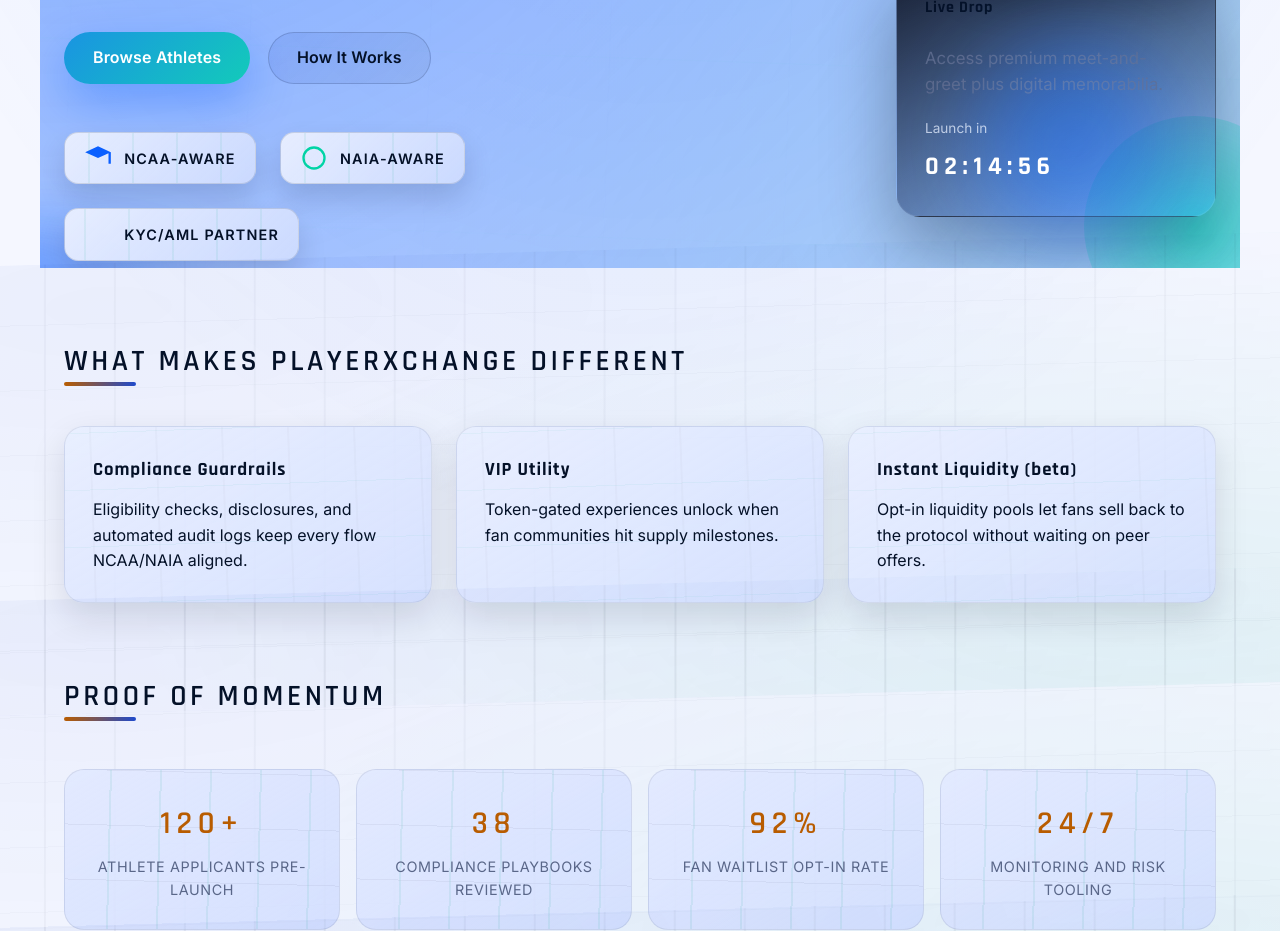
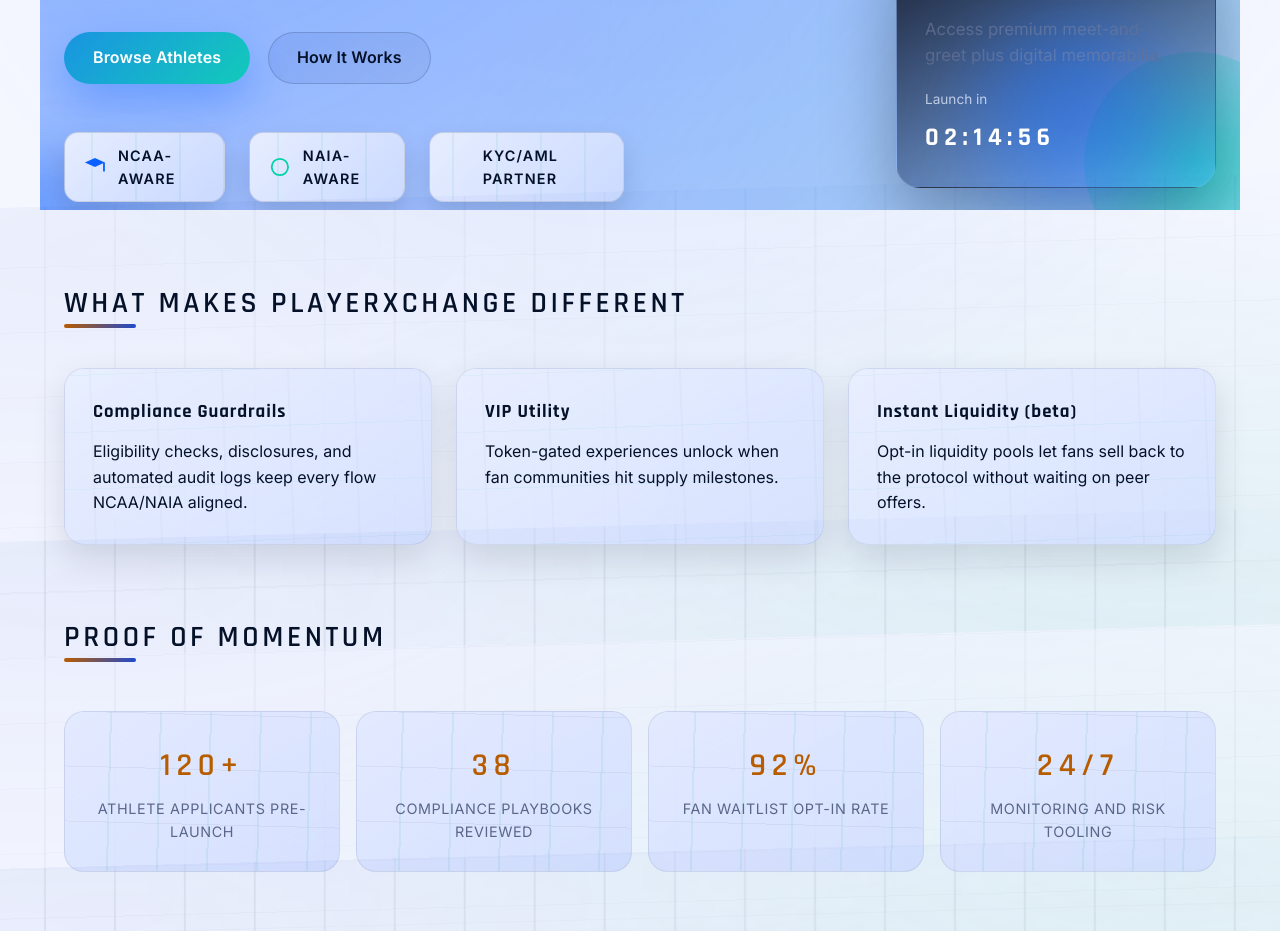
Before and after one commit to hgarg1/playerxchange-website, a plain HTML site: page playerxchange-site/index.html in a window 1280 px wide. Shown: the part 770-1701 px from the top of the page. Drawn offline with Linux system fonts and the light colour scheme.

Commit message:
Adjust trust strip layout and icon visibility

```diff
--- a/playerxchange-site/css/styles.css
+++ b/playerxchange-site/css/styles.css
@@ -289,8 +289,9 @@
 .floating-slow{--float-speed:16s;}
 .floating-medium{--float-speed:12s;}
 .floating-fast{--float-speed:8s;}
-.trust-strip{position:relative;display:flex;flex-wrap:wrap;gap:1.5rem;align-items:center;margin-top:3rem;color:var(--color-text);font-size:.9rem;font-weight:600;letter-spacing:.08em;text-transform:uppercase;z-index:2}
+.trust-strip{position:relative;display:flex;flex-wrap:nowrap;gap:1.5rem;align-items:center;margin-top:3rem;color:var(--color-text);font-size:.9rem;font-weight:600;letter-spacing:.08em;text-transform:uppercase;z-index:2}
 .trust-chip{position:relative;display:flex;align-items:center;gap:.75rem;padding:.7rem 1.2rem;border-radius:var(--radius-md);background:linear-gradient(135deg,rgba(12,21,45,.95),rgba(19,36,75,.82));overflow:hidden;transition:transform 420ms var(--ease-smooth),background var(--transition),box-shadow 420ms var(--ease-smooth);border:1px solid rgba(255,255,255,.18);box-shadow:0 16px 28px rgba(4,11,24,.42);}
+.trust-chip svg{position:relative;z-index:1}
 .trust-chip span{position:relative;color:inherit}
 .trust-chip::before{content:"";position:absolute;inset:-40% -10%;background:repeating-linear-gradient(90deg,transparent 0 42px,rgba(17,215,177,.24) 42px 44px);opacity:.4;mix-blend-mode:screen;transition:opacity var(--transition);}
 .trust-chip::after{content:"";position:absolute;inset:0;border-radius:inherit;background:radial-gradient(circle at 25% 25%,rgba(31,107,255,.35),transparent 65%);opacity:0;transition:opacity 420ms var(--ease-smooth);mix-blend-mode:screen;}
```
